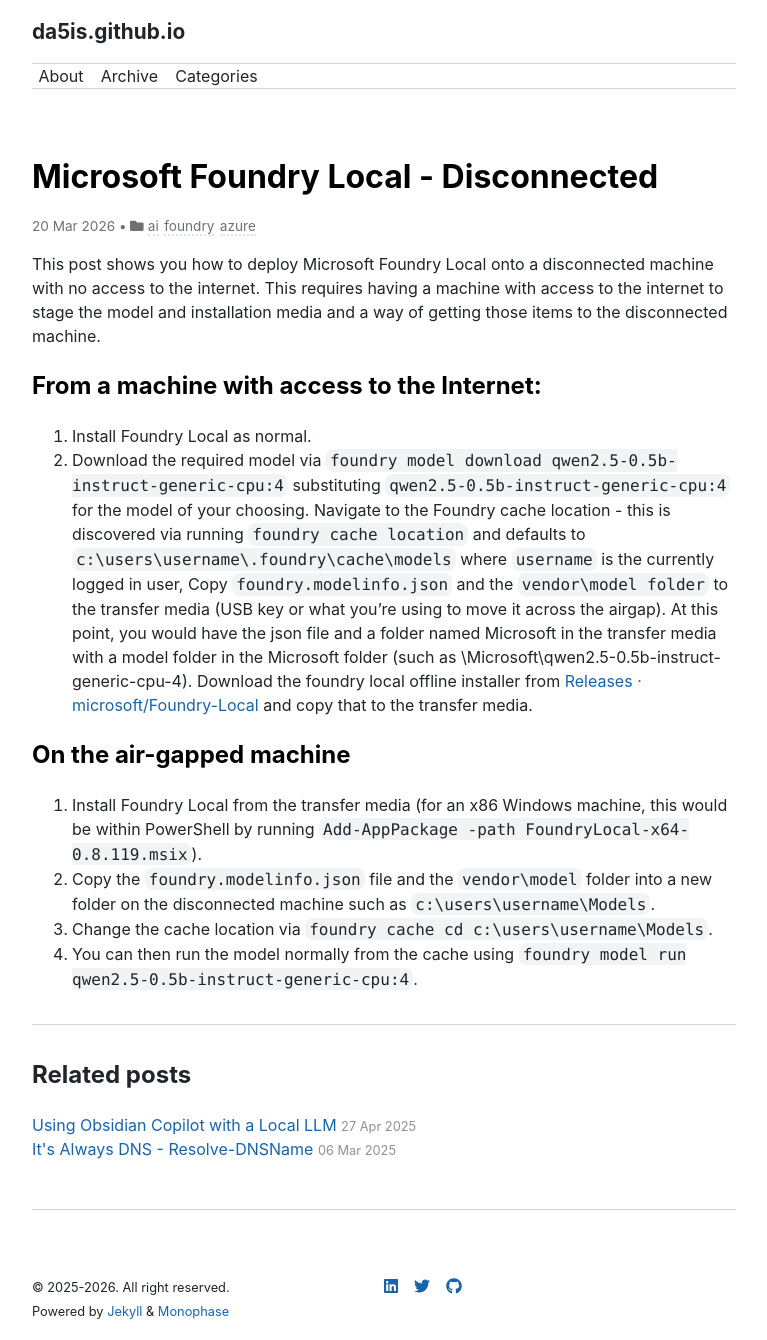
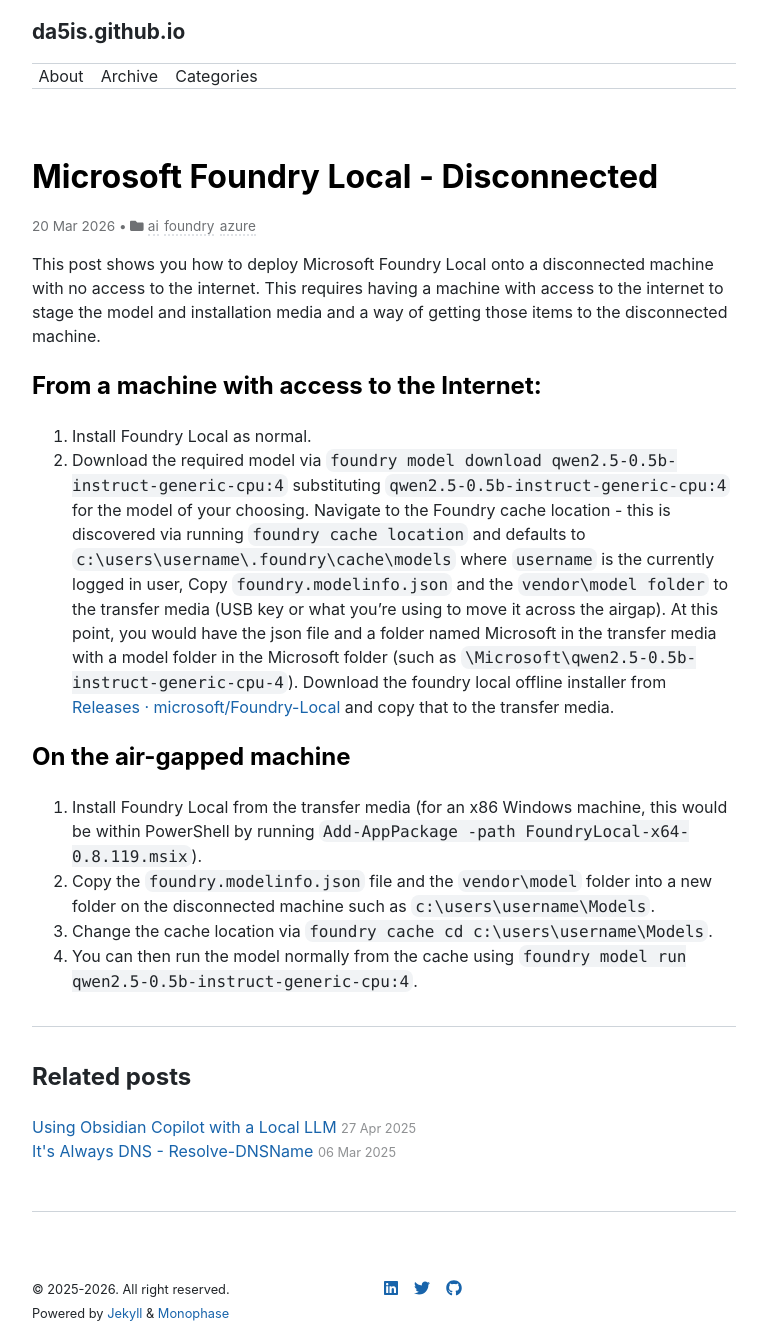
Before and after one commit to da5is/da5is.github.io, a Jekyll site: the page built from _posts/2026-03-20-AzureFoundryLocal-Disconnected.md, in a window 1280 px wide. Shown: the whole page, without its empty margins (256-1023 px from the left). Built offline with Jekyll 4.4.1, drawn with Linux system fonts in a browser that asks for light colours; nearby versions of some CDN libraries.

Commit message:
Minor edit

```diff
--- a/_posts/2026-03-20-AzureFoundryLocal-Disconnected.md
+++ b/_posts/2026-03-20-AzureFoundryLocal-Disconnected.md
@@ -12,7 +12,7 @@
 2.  Download the required model via `foundry model download qwen2.5-0.5b-instruct-generic-cpu:4` substituting `qwen2.5-0.5b-instruct-generic-cpu:4` for the model of your choosing.
 Navigate to the Foundry cache location - this is discovered via running `foundry cache location` and defaults to `c:\users\username\.foundry\cache\models` where `username` is the currently logged in user,
 Copy `foundry.modelinfo.json` and the `vendor\model folder` to the transfer media (USB key or what you're using to move it across the airgap).
-At this point, you would have the json file and a folder named Microsoft in the transfer media with a model folder in the Microsoft folder (such as \Microsoft\qwen2.5-0.5b-instruct-generic-cpu-4).
+At this point, you would have the json file and a folder named Microsoft in the transfer media with a model folder in the Microsoft folder (such as `\Microsoft\qwen2.5-0.5b-instruct-generic-cpu-4`).
 Download the foundry local offline installer from [Releases · microsoft/Foundry-Local](https://github.com/microsoft/Foundry-Local/releases) and copy that to the transfer media.
 
 ## On the air-gapped machine
```
